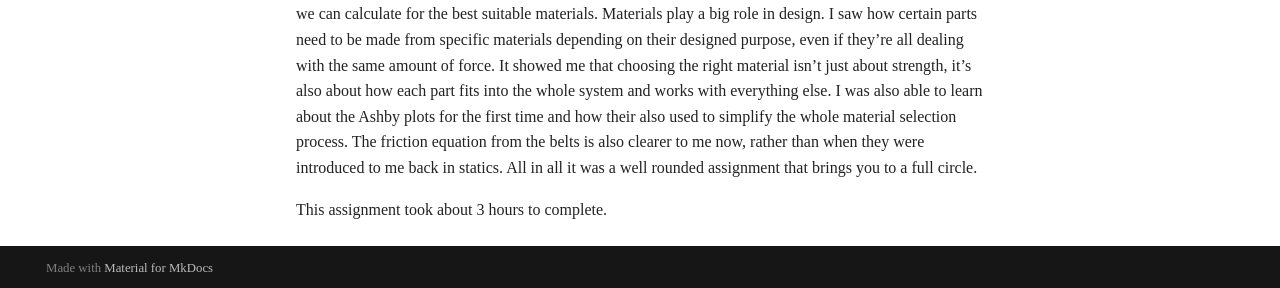
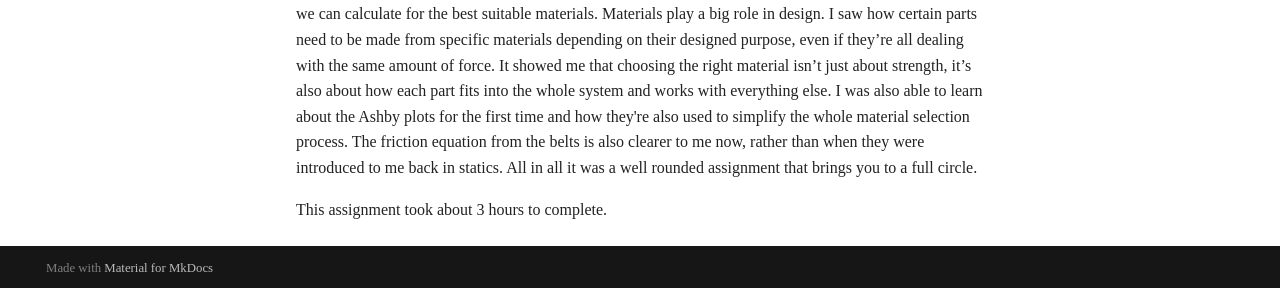
Before and after one commit to carandapz/design-projects-portfolio, an MkDocs documentation site: the page built from docs/assignments/A09/index.md, in a window 1280 px wide and 900 px high, scrolled down 5705 px. Shown: the part 609-897 px from the top of the window. Built offline with MkDocs 1.6.1 and Material for MkDocs 9.7.7, drawn with Linux system fonts in a browser that asks for light colours; some of the changed text lies outside the part shown.

Commit message:
Update index.md

```diff
--- a/docs/assignments/A09/index.md
+++ b/docs/assignments/A09/index.md
@@ -49,6 +49,6 @@ I ended up using the rigid polymer foams as the material that could be used for
 
 
 ## Lessons Learned
-This assignment taught me the importance of material selection. It showed me the different ways in which we can calculate for the best suitable materials. Materials play a big role in design. I saw how certain parts need to be made from specific materials depending on their designed purpose, even if they’re all dealing with the same amount of force. It showed me that choosing the right material isn’t just about strength, it’s also about how each part fits into the whole system and works with everything else. I was also able to learn about the Ashby plots for the first time and how their also used to simplify the whole material selection process. The friction equation from the belts is also clearer to me now, rather than when they were introduced to me back in statics. All in all it was a well rounded assignment that brings you to a full circle.
+This assignment taught me the importance of material selection. It showed me the different ways in which we can calculate for the best suitable materials. Materials play a big role in design. I saw how certain parts need to be made from specific materials depending on their designed purpose, even if they’re all dealing with the same amount of force. It showed me that choosing the right material isn’t just about strength, it’s also about how each part fits into the whole system and works with everything else. I was also able to learn about the Ashby plots for the first time and how they're also used to simplify the whole material selection process. The friction equation from the belts is also clearer to me now, rather than when they were introduced to me back in statics. All in all it was a well rounded assignment that brings you to a full circle.
 
 This assignment took about 3 hours to complete.
```
